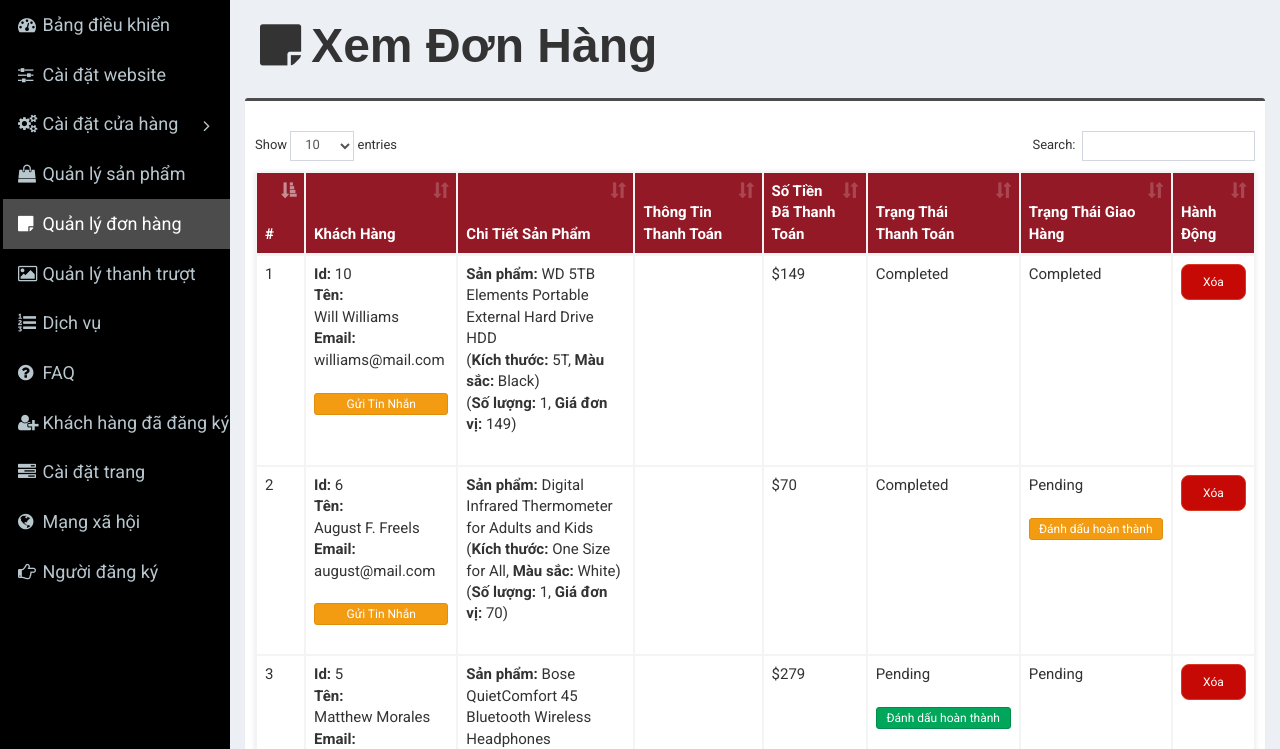
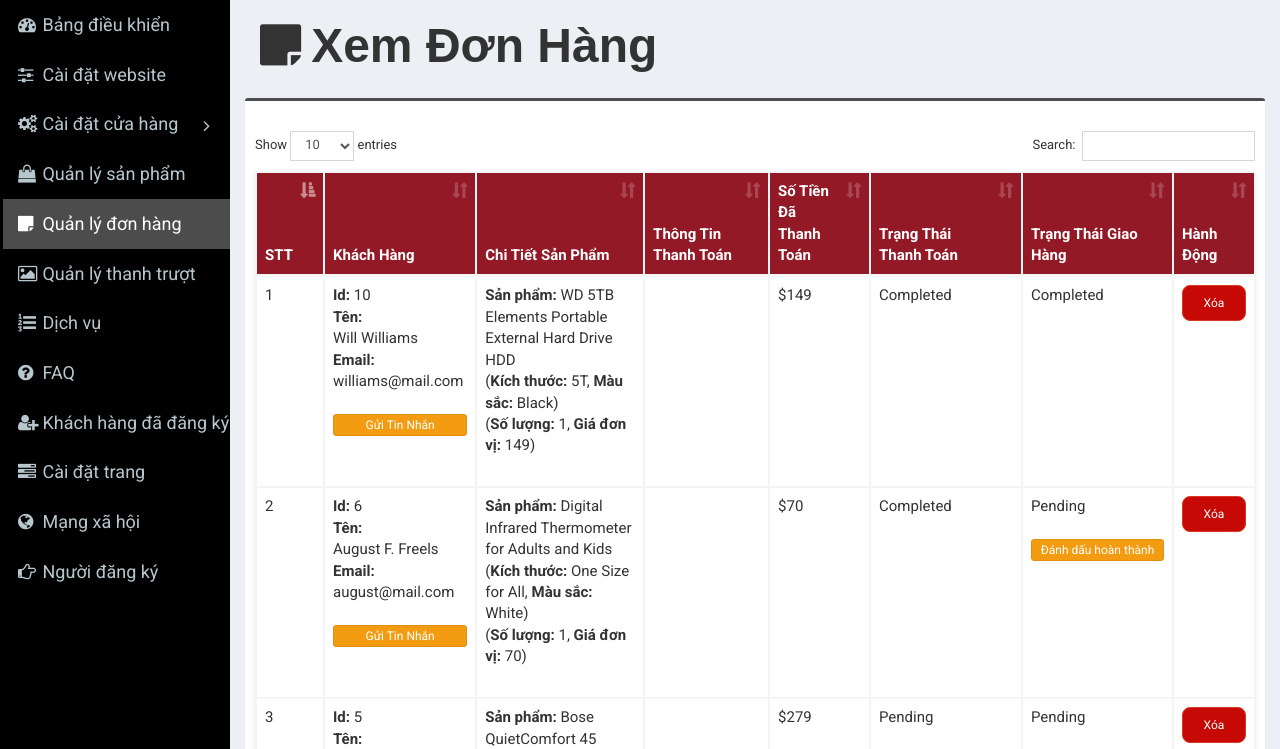
Before and after one commit to viphan31221021781/PTUD_Nhom2_CK, a PHP site: page /admin/order.php in a window 1280 px wide. Shown: the part 50-799 px from the top of the page. Run offline with PHP 8.4, Linux system fonts and the light colour scheme; a user stored in the database is signed in; data comes from the database, SQL or seed files in the repository.

Commit message:
sửa # -> STT

```diff
--- a/admin/order.php
+++ b/admin/order.php
@@ -144,7 +144,7 @@ if($success_message != '') {
           <table id="example1" class="table table-bordered table-hover table-striped">
 			<thead>
 			    <tr>
-			        <th>#</th>
+			        <th>STT</th>
                     <th>Khách Hàng</th>
 			        <th>Chi Tiết Sản Phẩm</th>
                     <th>
```
